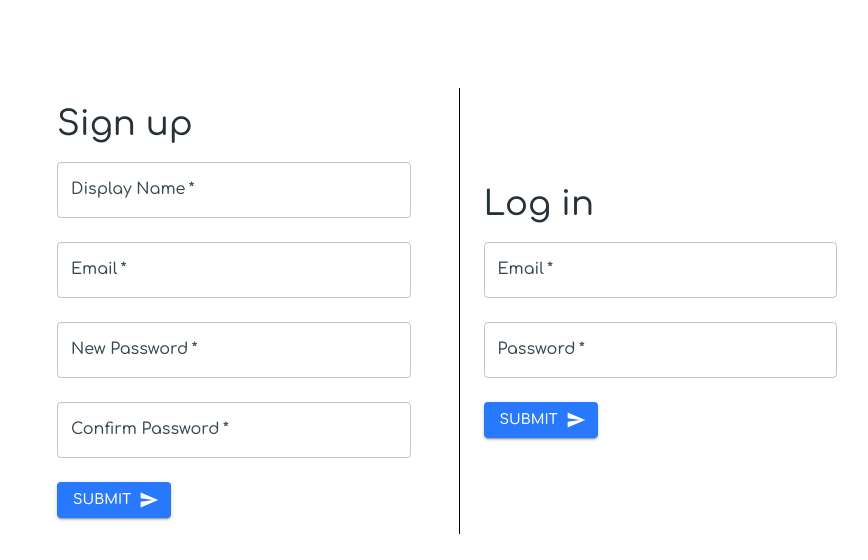
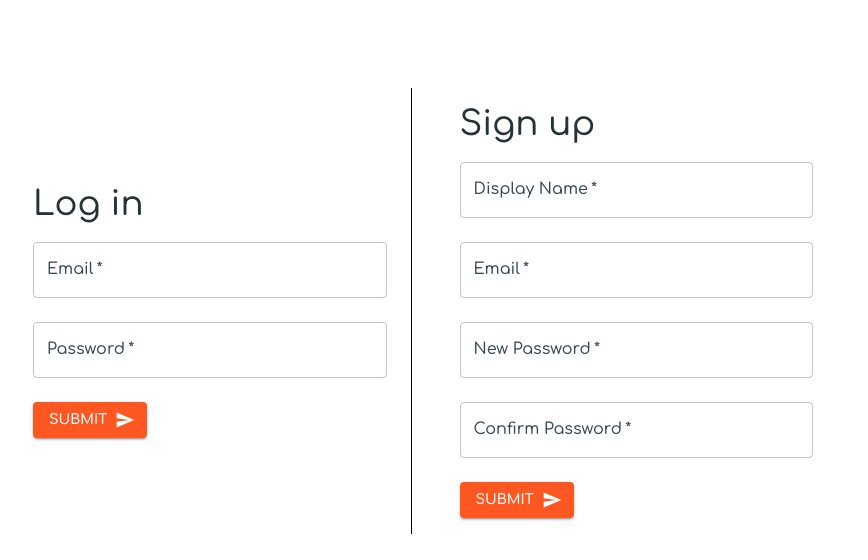
Before and after one commit to RaulLit/hubbie-chat, a React (Create React App) app: page /auth in a window 1280 px wide. Shown: the top 560 px of the page, without its empty margins (205-1073 px from the left). Built offline with nearby package versions, Linux system fonts and the light colour scheme; no server answers.

Commit message:
Not found page added & Auth page updated

```diff
--- a/src/Router.js
+++ b/src/Router.js
@@ -7,6 +7,7 @@ import { Auth } from "./pages/Auth";
 import { Home } from "./pages/Home";
 import { ChatRoom } from "./components/ChatRoom";
 import { Intro } from "./pages/Intro";
+import { NotFound } from "./pages/NotFound";
 
 export const Router = () => {
   const { user } = useContext(AuthContext);
@@ -21,6 +22,7 @@ export const Router = () => {
             path="/chatroom"
             element={user ? <ChatRoom /> : <Navigate to="/auth" />}
           />
+          <Route path="*" element={<NotFound />} />
         </Routes>
       </Layout>
     </BrowserRouter>
--- a/src/components/LoginForm.js
+++ b/src/components/auth/LoginForm.js
@@ -1,18 +1,16 @@
 import { signInWithEmailAndPassword } from "firebase/auth";
-import { auth } from "../config/firebase";
-import { useLocation, useNavigate } from "react-router-dom";
+import { auth } from "../../config/firebase";
+import { useNavigate } from "react-router-dom";
 import { useForm } from "react-hook-form";
 import { yupResolver } from "@hookform/resolvers/yup";
 import * as yup from "yup";
 import { Send } from "@mui/icons-material";
 import { Button, Container, TextField, Typography } from "@mui/material";
+import { useState } from "react";
 
 export const LoginForm = () => {
+  const [passwordError, setPasswordError] = useState();
   const navigate = useNavigate();
-  const location = useLocation();
-  if (auth.currentUser) {
-    navigate("/");
-  }
 
   // Schema
   const schema = yup.object().shape({
@@ -34,10 +32,8 @@ export const LoginForm = () => {
     const password = data.password;
     console.log(data);
     signInWithEmailAndPassword(auth, email, password)
-      .then(() => {
-        navigate("/");
-      })
-      .catch((err) => console.log(err));
+      .then(() => navigate("/"))
+      .catch((err) => setPasswordError(err.message));
   };
 
   return (
@@ -69,13 +65,14 @@ export const LoginForm = () => {
         />
         <Button
           type="submit"
-          color="secondary"
+          color="primary"
           variant="contained"
           endIcon={<Send />}
           sx={{ mt: 2 }}
         >
           Submit
         </Button>
+        {passwordError && <Typography color="error">{passwordError}</Typography>}
       </form>
     </Container>
   );
--- a/src/components/SignUpForm.js
+++ b/src/components/auth/SignUpForm.js
@@ -4,7 +4,7 @@ import { useForm } from "react-hook-form";
 import { yupResolver } from "@hookform/resolvers/yup";
 import * as yup from "yup";
 import { createUserWithEmailAndPassword, updateProfile } from "firebase/auth";
-import { auth, db } from "../config/firebase";
+import { auth, db } from "../../config/firebase";
 import { useNavigate } from "react-router-dom";
 import { useState } from "react";
 import { doc, setDoc } from "firebase/firestore";
@@ -26,7 +26,7 @@ export const SignUpForm = () => {
             const docRef = doc(db, "users", auth.currentUser.uid);
             setDoc(docRef, { name, rooms: [] })
               .then(() => {
-                navigate("/");
+                navigate("/home");
               })
               .catch((err) => console.log(err));
           })
@@ -35,6 +35,7 @@ export const SignUpForm = () => {
       .catch((err) => {
         if (err.message === "Firebase: Error (auth/email-already-in-use).")
           setError("Email already in use :(");
+        else setError(err.message);
       });
   };
 
@@ -115,7 +116,7 @@ export const SignUpForm = () => {
         />
         <Button
           type="submit"
-          color="secondary"
+          color="primary"
           variant="contained"
           endIcon={<Send />}
           sx={{ mt: 2 }}
--- a/src/pages/Auth.js
+++ b/src/pages/Auth.js
@@ -1,6 +1,6 @@
 import { Container, Divider } from "@mui/material";
-import { SignUpForm } from "../components/SignUpForm";
-import { LoginForm } from "../components/LoginForm";
+import { SignUpForm } from "../components/auth/SignUpForm";
+import { LoginForm } from "../components/auth/LoginForm";
 
 export const Auth = () => {
   return (
@@ -13,9 +13,9 @@ export const Auth = () => {
         alignItems: "center",
       }}
     >
+      <LoginForm />
+      <Divider orientation="vertical" variant="middle" flexItem color="black" />
       <SignUpForm />
-      <Divider orientation="vertical" variant="middle" flexItem color="black" />
-      <LoginForm />
     </Container>
   );
 };
--- /dev/null
+++ b/src/pages/NotFound.js
@@ -0,0 +1,12 @@
+import { Box, Typography } from "@mui/material";
+
+export const NotFound = () => {
+  return (
+    <Box>
+      <Typography variant="h3">Oops!</Typography>
+      <Typography variant="h2" color="primary">
+        {"404 Page not found :("}
+      </Typography>
+    </Box>
+  );
+};
```
